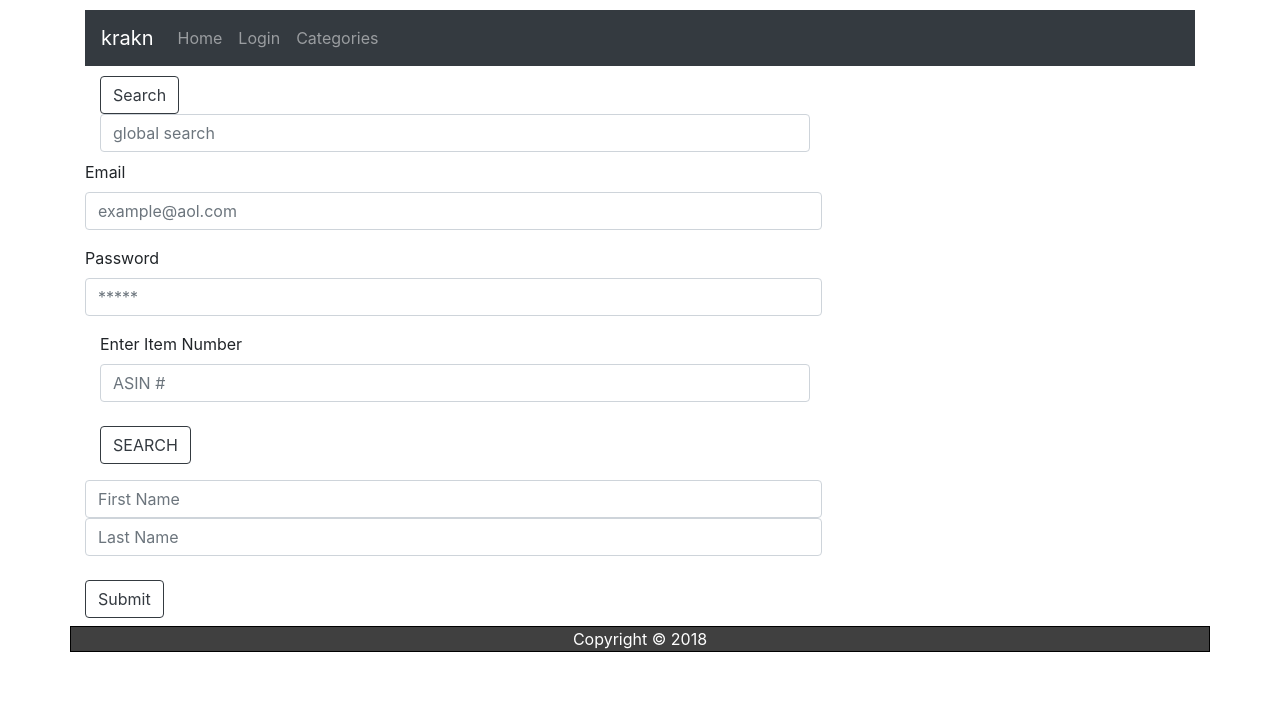
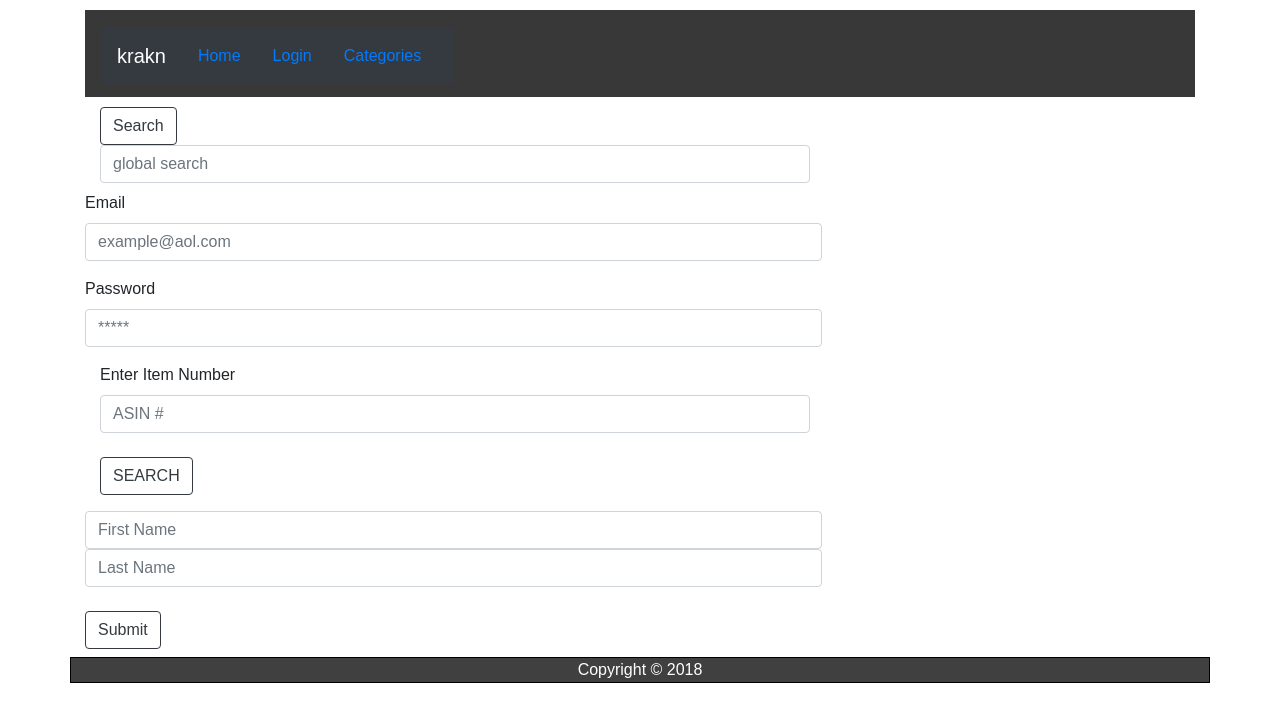
Before and after one commit to bryantwofourtwo/akrakn, a React (Create React App) app in the folder abkrakn/: page / in a window 1280 px wide. Shown: the top 722 px of the page. Built offline with nearby package versions, Linux system fonts and the light colour scheme.

Commit message:
working on navbar

```diff
--- a/abkrakn/src/App.css
+++ b/abkrakn/src/App.css
@@ -1,3 +1,4 @@
 .App {
   text-align: auto;
+  font-family: 'Ariel', sans-serif;
 }
--- a/abkrakn/src/components/EnterInfo/EnterInfo.js
+++ b/abkrakn/src/components/EnterInfo/EnterInfo.js
@@ -17,7 +17,7 @@ class EnterInfo extends Component {
         this.setState({
             [name]: value
         })
-
+        // need to send data
     }
 
     handleClick = (event) => {
--- a/abkrakn/src/components/Navbar/Navbar.css
+++ b/abkrakn/src/components/Navbar/Navbar.css
@@ -4,4 +4,5 @@
     margin-top: 10px;
     margin-bottom: 5px;
     background-color: #383838;
+    color: white;
 }
--- a/abkrakn/src/components/Navbar/Navbar.js
+++ b/abkrakn/src/components/Navbar/Navbar.js
@@ -4,19 +4,21 @@ import "./Navbar.css";
 
     const Navbar = () => (
         <div className="container">
+            <div className="navbar">
             <nav className="navbar navbar-expand-sm navbar-dark bg-dark">
                 <a className="navbar-brand" href="#">krakn</a>
-                    <button className="navbar-toggler" type="button" data-toggle="collapse" data-target="#navbarNavAltMarkup" aria-controls="navbarNavAltMarkup" aria-expanded="false" aria-label="Toggle navigation">
+                    {/* <button className="navbar-toggler" type="button" data-toggle="collapse" data-target="#navbarNavAltMarkup" aria-controls="navbarNavAltMarkup" aria-expanded="true" aria-label="Toggle navigation">
                     <span className="navbar-toggler-icon"></span>
-                    </button>
-                <div className="collapse navbar-collapse" id="navbarNavAltMarkup">
-                <div className="navbar-nav">
+                    </button> */}
+                {/* <div className="collapse navbar-collapse" id="navbarNavAltMarkup"> */}
+                {/* <div className="navbar-nav"> */}
                     <a className="nav-item nav-link" href="./index.html">Home</a>
                     <a className="nav-item nav-link" href="#">Login</a>
                     <a className="nav-item nav-link" href="categories.html">Categories</a>
-                </div>
-                </div>
+                {/* </div> */}
+                {/* </div> */}
             </nav>
+            </div>
         </div>
     );
 
```
